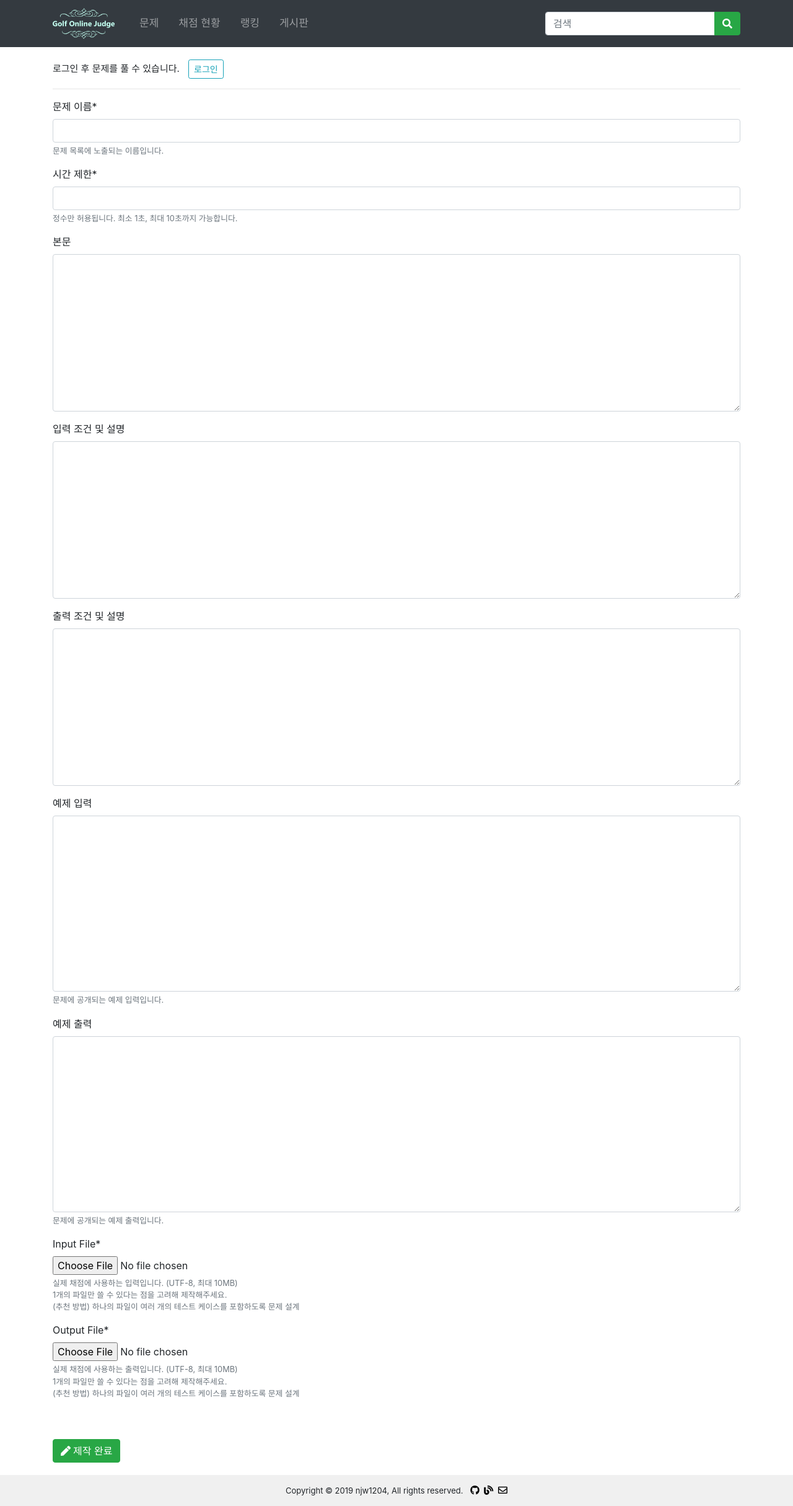
After one commit to njw1204/golf-online-judge, a Django app: page /make/ in a window 1280 px wide. The commit adds this page. Shown: the whole page at 62% size. Run offline with Django 3.2, Linux system fonts and the light colour scheme; some libraries are stand-ins or nearby versions.

Commit message:
Add problem maker & many minor changes

```diff
--- /dev/null
+++ b/web/judge/judge_settings.py
@@ -0,0 +1,3 @@
+CODE_SAVING_DIRECTORY = "./judge/codes/"
+JUDGE_TESTCASE_DIRECTORY = "../judge-testcase/"
+JUDGE_DOCKER_DIRECTORY = "../judge-docker/"
--- a/web/judge/tasks.py
+++ b/web/judge/tasks.py
@@ -3,10 +3,7 @@ import os
 from background_task import background
 from mainApp.models import SolvePost
 from datetime import datetime
-
-CODE_SAVING_DIRECTORY = "./judge/codes/"
-JUDGE_TESTCASE_DIRECTORY = "../judge-testcase/"
-JUDGE_DOCKER_DIRECTORY = "../judge-docker/"
+from .judge_settings import *
 
 # 백그라운드 채점 시스템
 @background
--- a/web/mainApp/forms.py
+++ b/web/mainApp/forms.py
@@ -4,7 +4,8 @@ from django.contrib.auth.models import User
 from django.contrib.auth.forms import UserCreationForm, AuthenticationForm
 from django.db.models import Q
 from django.utils import timezone
-from .models import SolvePost
+from judge import problem
+from .models import SolvePost, ProblemPost
 from . import utils
 
 class CustomUserCreateForm(UserCreationForm):
@@ -46,6 +47,7 @@ class CustomUserCreateForm(UserCreationForm):
             raise ValidationError("reCAPTCHA 인증 실패")
         return self.cleaned_data
 
+
 class CustomLoginForm(AuthenticationForm):
     error_messages = {
         'invalid_login': "아이디와 비밀번호를 정확하게 입력해주세요.",
@@ -63,6 +65,7 @@ class CustomLoginForm(AuthenticationForm):
             return real_username.first()["username"]
         else:
             return username
+
 
 class SolvePostForm(forms.ModelForm):
     POST_DURATION = 30 # x초 동안 한번 제출 가능
@@ -105,3 +108,52 @@ class SolvePostForm(forms.ModelForm):
             diff_time = next_time - now_time
             raise ValidationError("%d초 후 제출할 수 있습니다." % diff_time.seconds)
         return self.cleaned_data
+
+
+class CreateProblemForm(forms.ModelForm):
+    MAX_FILE_SIZE = utils.MB(10)
+    input_output_help = "실제 채점에 사용하는 %s입니다. (UTF-8, 최대 " + str(utils.to_MB(MAX_FILE_SIZE, True)) + "MB)<br />1개의 파일만 쓸 수 있다는 점을 고려해 제작해주세요.<br />(추천 방법) 하나의 파일이 여러 개의 테스트 케이스를 포함하도록 문제 설계"
+    input_file = forms.FileField(max_length=255, allow_empty_file=True, label="Input File", help_text=input_output_help % "입력")
+    output_file = forms.FileField(max_length=255, allow_empty_file=True, label="Output File", help_text=input_output_help % "출력")
+
+    class Meta:
+        model = ProblemPost
+        fields = ("title", "time_limit", "body", "input_explain", "output_explain", "example_in", "example_out")
+        labels = {
+            "title": "문제 이름",
+            "time_limit": "시간 제한",
+            "body": "본문",
+            "input_explain": "입력 조건 및 설명",
+            "output_explain": "출력 조건 및 설명",
+            "example_in": "예제 입력",
+            "example_out": "예제 출력",
+        }
+        help_texts = {
+            "title": "문제 목록에 노출되는 이름입니다.",
+            "time_limit": "정수만 허용됩니다. 최소 1초, 최대 10초까지 가능합니다.",
+            "example_in": "문제에 공개되는 예제 입력입니다.",
+            "example_out": "문제에 공개되는 예제 출력입니다.",
+        }
+
+    def __init__(self, *args, **kwargs):
+        self.token = kwargs.pop("cap-token")
+        super().__init__(*args, **kwargs)
+
+    def clean_input_file(self):
+        return self.file_validation(self.cleaned_data["input_file"],
+                                    "Input File은 최대 %dMB까지 업로드 가능합니다." % utils.to_MB(CreateProblemForm.MAX_FILE_SIZE, True))
+
+    def clean_output_file(self):
+        return self.file_validation(self.cleaned_data["output_file"],
+                                    "Output File은 최대 %dMB까지 업로드 가능합니다." % utils.to_MB(CreateProblemForm.MAX_FILE_SIZE, True))
+
+    def file_validation(self, file, error_string):
+        if file.size > CreateProblemForm.MAX_FILE_SIZE:
+            self.add_error(None, error_string)
+        return file
+
+    def clean(self):
+        super().clean()
+        if not utils.verify_recaptcha(self.token):
+            raise ValidationError("reCAPTCHA 인증 실패")
+        return self.cleaned_data
--- a/web/mainApp/models.py
+++ b/web/mainApp/models.py
@@ -1,6 +1,7 @@
 from django.db import models
 from django.forms import ValidationError
 from django.urls import reverse
+from django.core.validators import MinValueValidator, MaxValueValidator
 
 # Create your models here.
 
@@ -16,8 +17,9 @@ class ProblemPost(models.Model):
     output_explain = models.TextField(max_length=100000, blank=True)
     example_in = models.TextField(max_length=1000, blank=True)
     example_out = models.TextField(max_length=1000, blank=True)
-    time_limit = models.PositiveSmallIntegerField(validators=[isValidTimeLimit])
+    time_limit = models.PositiveSmallIntegerField(validators=(MinValueValidator(1), MaxValueValidator(10),))
     created_date = models.DateTimeField(auto_now_add=True)
+    show = models.BooleanField(default=True)
 
     def get_absolute_url(self):
         return reverse("mainApp:problem", kwargs={"pk": self.pk})
--- a/web/mainApp/templates/mainApp/base.html
+++ b/web/mainApp/templates/mainApp/base.html
@@ -99,7 +99,7 @@
     </nav>
 
     <div class="container" style="max-height: 999999px;">
-      <div>
+      <div style="font-size: 15px;">
         {% if request.user.is_authenticated %}
           User : {{ request.user }}
         {% else %}
@@ -107,9 +107,9 @@
         {% endif %}
 
         {% if not request.user.is_authenticated %}
-          <a href="{% url 'login' %}" class="btn btn-outline-info" role="button" style="margin-left: 10px;">로그인</a>
+          <a href="{% url 'login' %}" class="btn btn-outline-info btn-sm" role="button" style="margin-left: 10px;">로그인</a>
         {% else %}
-          <a href="{% url 'logout' %}" class="btn btn-outline-info" role="button" style="margin-left: 10px;">로그아웃</a>
+          <a href="{% url 'logout' %}" class="btn btn-outline-info btn-sm" role="button" style="margin-left: 10px;">로그아웃</a>
         {% endif %}
       </div>
       <hr />
--- /dev/null
+++ b/web/mainApp/templates/mainApp/problem-make.html
@@ -0,0 +1,29 @@
+{% extends "mainApp/base.html" %}
+{% load crispy_forms_tags %}
+{% load custom_tags %}
+
+{% block head %}
+  <link href="https://fonts.googleapis.com/css?family=Source+Code+Pro&subset=korean" rel="stylesheet">
+  <script src="https://www.google.com/recaptcha/api.js" async defer></script>
+
+  <style>
+    #id_example_in, #id_example_out {
+      white-space: nowrap;
+      font-family: 'Source Code Pro', monospace;
+      font-size: 18px;
+    }
+  </style>
+{% endblock %}
+
+{% block content %}
+<div>
+  <form method="POST" enctype="multipart/form-data">
+    {% csrf_token %}
+    {{ form|crispy }}
+    <br />
+    <div class="g-recaptcha" data-sitekey="{% get_recaptcha_public %}"></div>
+    <br />
+    <button type="submit" class="btn btn-success"><i class="fas fa-pen mr-1"></i>제작 완료</a></button>
+  </form>
+</div>
+{% endblock %}
--- a/web/mainApp/templates/mainApp/problem.html
+++ b/web/mainApp/templates/mainApp/problem.html
@@ -88,7 +88,7 @@
             <strong>예제 입력</strong>
           </div>
           <div class="card-body">
-            <p class="card-text" style="font-family: 'Source Code Pro', monospace; font-size: 18px; min-height: 27px;">
+            <p class="card-text" style="font-family: 'Source Code Pro', monospace; font-size: 18px; min-height: 27px; white-space: nowrap; overflow-x: auto;">
               {{ problem.example_in|linebreaksbr }}
             </p>
           </div>
@@ -101,7 +101,7 @@
             <strong>예제 출력</strong>
           </div>
           <div class="card-body">
-            <p class="card-text" style="font-family: 'Source Code Pro', monospace; font-size: 18px; min-height: 27px;">
+            <p class="card-text" style="font-family: 'Source Code Pro', monospace; font-size: 18px; min-height: 27px; white-space: nowrap; overflow-x: auto;">
               {{ problem.example_out|linebreaksbr }}
             </p>
           </div>
--- a/web/mainApp/urls.py
+++ b/web/mainApp/urls.py
@@ -25,5 +25,6 @@ urlpatterns = [
     path("submit/<int:problem_pk>/", mainViews.ProblemSubmitView.as_view(), name="problem-submit"),
     path("status/<int:problem_pk>/<int:current_page>/", mainViews.ProblemStatusView.as_view(), name="problem-status"),
     path("status-all/<int:current_page>/", mainViews.ProblemStatusView.as_view(), name="problem-status-all"),
+    path("make/", mainViews.ProblemMakeView.as_view(), name="problem-make"),
     path("<int:pk>/", mainViews.ProblemView.as_view(), name="problem"),
 ]
--- a/web/mainApp/views.py
+++ b/web/mainApp/views.py
@@ -1,14 +1,15 @@
-from django.shortcuts import redirect
+from django.shortcuts import redirect, render
 from django.views.generic.base import TemplateView
 from django.views.generic.edit import CreateView
 from django.urls import reverse_lazy
 from django.contrib.auth import login
 from django.contrib import messages
+from django.db import transaction
 from .forms import CustomUserCreateForm
 from . import models as mainModels
 from . import forms as mainForms
 from . import utils
-from judge import tasks
+from judge import tasks, problem
 
 # Create your views here.
 class SignupView(CreateView):
@@ -36,9 +37,10 @@ class ProblemListView(TemplateView):
     template_name = "mainApp/problem-list.html"
 
     def dispatch(self, request, *args, **kwargs):
-        problem_per_page = 3 # 한 페이지에 보여줄 문제수
+        problem_per_page = 10 # 한 페이지에 보여줄 문제수
 
-        kwargs["problem_total_count"] = mainModels.ProblemPost.objects.count() # 문제 총 개수
+        cache = mainModels.ProblemPost.objects.filter(show=True)
+        kwargs["problem_total_count"] = cache.count() # 문제 총 개수
         kwargs["last_page"] = kwargs["problem_total_count"] // problem_per_page + 1 # 마지막 페이지 번호
         if kwargs["problem_total_count"] % problem_per_page == 0:
             kwargs["last_page"] -= 1
@@ -53,7 +55,7 @@ class ProblemListView(TemplateView):
 
         show_start_range = (kwargs["current_page"] - 1) * problem_per_page
         show_end_range = show_start_range + problem_per_page
-        kwargs["problems"] = mainModels.ProblemPost.objects.order_by("pk")[show_start_range:show_end_range] # 현재 페이지에 보여줄 문제 목록
+        kwargs["problems"] = cache.order_by("pk")[show_start_range:show_end_range] # 현재 페이지에 보여줄 문제 목록
 
         return super().dispatch(request, *args, **kwargs)
 
@@ -148,3 +150,24 @@ class ProblemStatusView(TemplateView):
         kwargs["submits"] = submits[show_start_range:show_end_range]
 
         return super().get(request, *args, **kwargs)
+
+
+class ProblemMakeView(CreateView):
+    template_name = "mainApp/problem-make.html"
+    form_class = mainForms.CreateProblemForm
+
+    def get_form_kwargs(self):
+        kwargs = super().get_form_kwargs()
+        kwargs["cap-token"] = self.request.POST.get("g-recaptcha-response", "")
+        return kwargs
+
+    def form_valid(self, form):
+        try:
+            with transaction.atomic():
+                self.object = form.save()
+                problem.save_testcase(self.object.pk, form.cleaned_data["input_file"], form.cleaned_data["output_file"])
+        except:
+            messages.warning(self.request, "파일 업로드에 실패했습니다.")
+            return render(self.request, self.template_name, {"form": form})
+        messages.info(self.request, "문제가 생성되었습니다.")
+        return redirect("mainApp:problem", pk=self.object.pk)
--- a/web/templates/registration/signup.html
+++ b/web/templates/registration/signup.html
@@ -16,7 +16,7 @@
 
 <body>
   <div class="container">
-    <form method="POST" action="{% url 'signup' %}">
+    <form method="POST">
       {% csrf_token %}
       {{ form|crispy }}
       <div class="g-recaptcha" data-sitekey="{% get_recaptcha_public %}"></div>
```
Also changed, not shown: web/judge/problem.py (added, +13 -0 lines), web/mainApp/templates/mainApp/problem-list.html (+10 -3 lines), web/mainApp/utils.py (+21 -0 lines), web/mainApp/migrations/0013_auto_20190506_2147.py (added), web/mainApp/migrations/0014_auto_20190506_2153.py (added), web/mainApp/migrations/0015_problempost_show.py (added), 1 other file.
